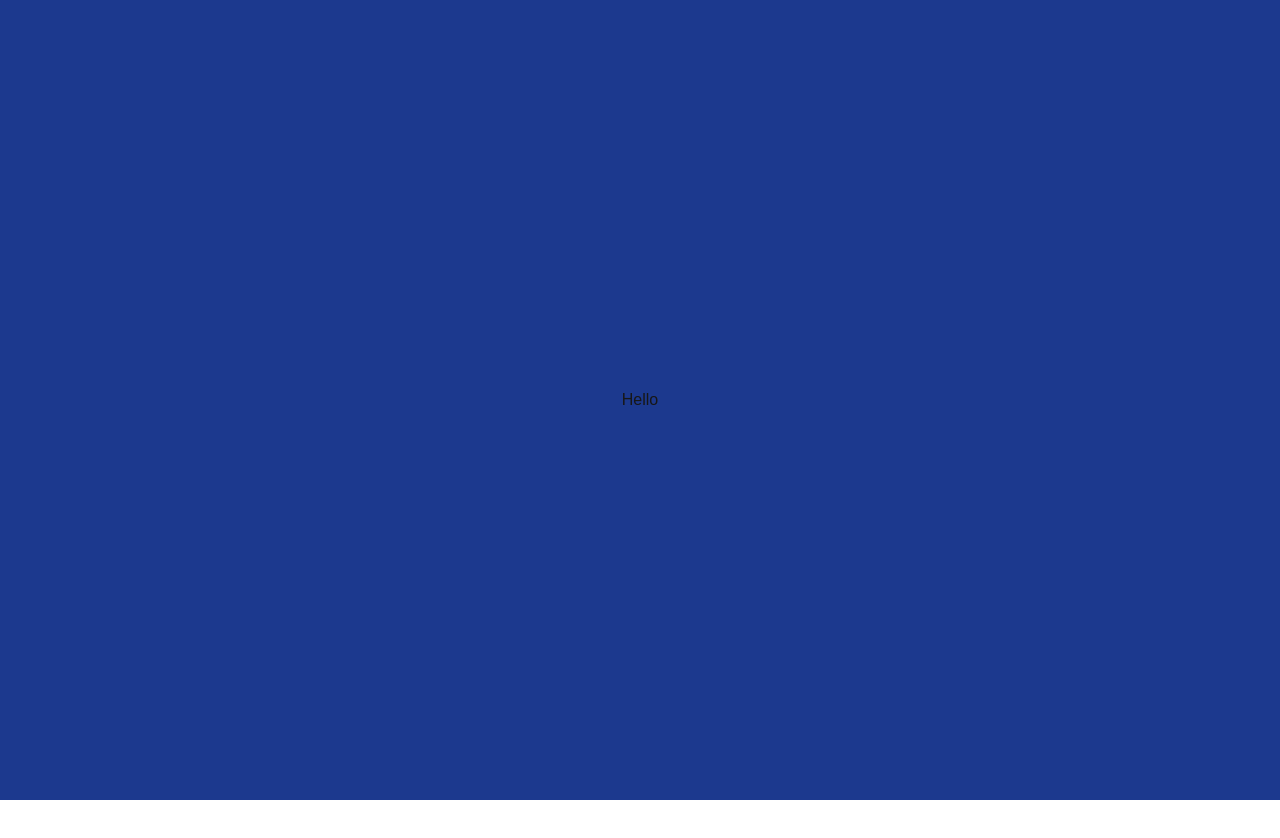
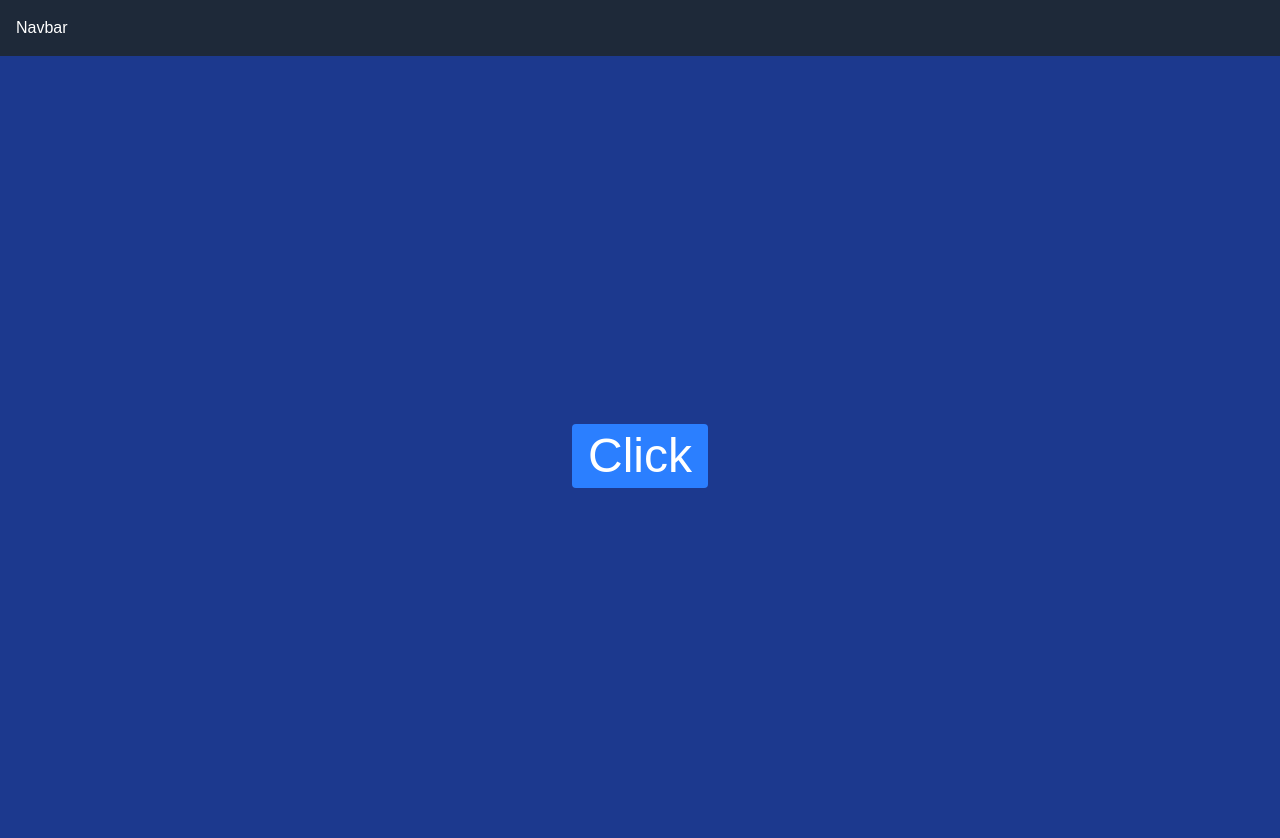
Before and after one commit to 17Swagat/Mulhite_LLM_Interface, a Next.js app: page / in a window 1280 px wide. Shown: the top 838 px of the page. Before the commit the page ends 800 px from the top, so only its background shows below. Built offline with nearby package versions, Linux system fonts and the light colour scheme.

Commit message:
Basic routing practice

```diff
--- /dev/null
+++ b/src/app/graph/layout.tsx
@@ -0,0 +1,11 @@
+export default function RootLayout({
+  children,
+}: Readonly<{
+  children: React.ReactNode;
+}>) {
+  return (
+    <div className=" text-5xl h-screen w-screen flex items-center justify-center bg-green-900">
+        {children}
+    </div>
+  );
+}
--- /dev/null
+++ b/src/app/graph/page.tsx
@@ -0,0 +1,5 @@
+export default function Graph(){
+    return (<>
+        Graph Page
+    </>)
+}
--- a/src/app/layout.tsx
+++ b/src/app/layout.tsx
@@ -28,6 +28,7 @@ export default function RootLayout({
       <body
         className={`${geistSans.variable} ${geistMono.variable} antialiased`}
       >
+        <nav className="p-4 bg-gray-800 text-white relative inset-0">Navbar</nav>
         {children}
       </body>
     </html>
--- a/src/app/page.js
+++ /dev/null
@@ -1,7 +0,0 @@
-export default function Home() {
-  return (
-    <div className="h-screen w-screen flex items-center justify-center bg-blue-900">
-      Hello
-    </div>
-  );
-}
--- /dev/null
+++ b/src/app/page.tsx
@@ -0,0 +1,9 @@
+import Link from "next/link";
+export default function Home() {
+  return (
+    <div
+      className=" text-5xl h-screen flex items-center justify-center bg-blue-900">
+      <Link href="/graph" className="bg-blue-500 text-white py-2 px-4 rounded hover:brightness-150 active:brightness-75">Click</Link>
+    </div>
+  );
+}
--- a/tsconfig.json
+++ b/tsconfig.json
@@ -22,6 +22,6 @@
       "@/*": ["./src/*"]
     }
   },
-  "include": ["next-env.d.ts", "**/*.ts", "**/*.tsx", ".next/types/**/*.ts", "src/app/page.js"],
+  "include": ["next-env.d.ts", "**/*.ts", "**/*.tsx", ".next/types/**/*.ts", "src/app/page.tsx"],
   "exclude": ["node_modules"]
 }
```
